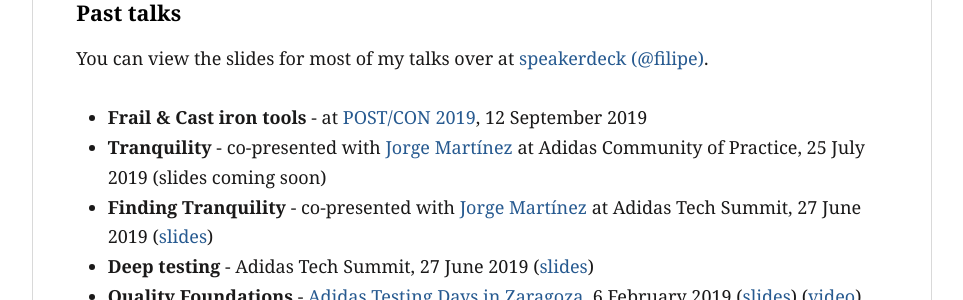
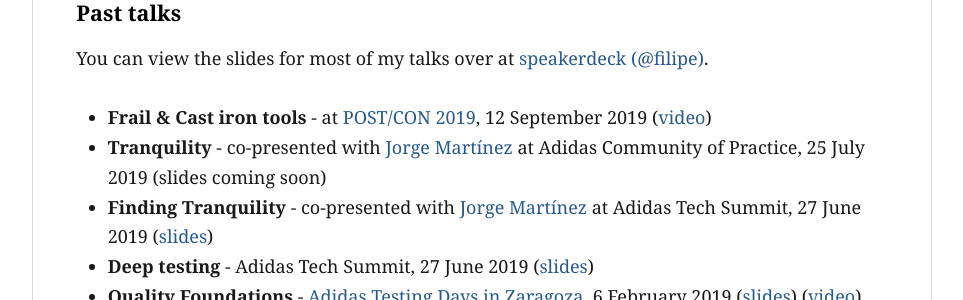
Before and after one commit to filfreire/filfreire.github.io, a Jekyll site: the page built from projects.md, in a window 1280 px wide and 900 px high, scrolled down 1471 px. Shown: the part 155-455 px from the top of the window, without its empty margins (158-1121 px from the left). Built offline with Jekyll 4.4.1, drawn with Linux system fonts in a browser that asks for light colours.

Commit message:
add vid for postcon talk

```diff
--- a/projects.md
+++ b/projects.md
@@ -41,7 +41,7 @@ I'm trying to contribute to OSS every day, projects I contributed in a way so fa
 ### Past talks
 
 You can view the slides for most of my talks over at [speakerdeck (@filipe)](https://speakerdeck.com/filipe).
-- **Frail & Cast iron tools** - at [POST/CON 2019](https://www.getpostman.com/post-con-2019), 12 September 2019
+- **Frail & Cast iron tools** - at [POST/CON 2019](https://www.getpostman.com/post-con-2019), 12 September 2019 ([video](https://www.youtube.com/watch?v=YOZG8NObgD4))
 - **Tranquility** - co-presented with [Jorge Martínez](https://www.linkedin.com/in/jmromanos/) at Adidas Community of Practice, 25 July 2019 (slides coming soon)
 - **Finding Tranquility** - co-presented with [Jorge Martínez](https://www.linkedin.com/in/jmromanos/) at Adidas Tech Summit, 27 June 2019 ([slides](https://speakerdeck.com/filipe/finding-tranquility))
 - **Deep testing** - Adidas Tech Summit, 27 June 2019 ([slides](https://speakerdeck.com/filipe/deep-testing))
```
